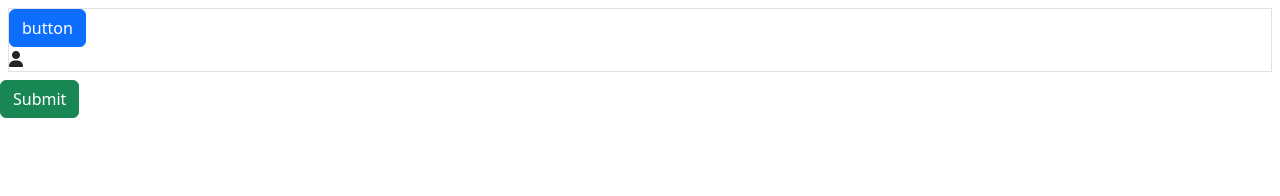
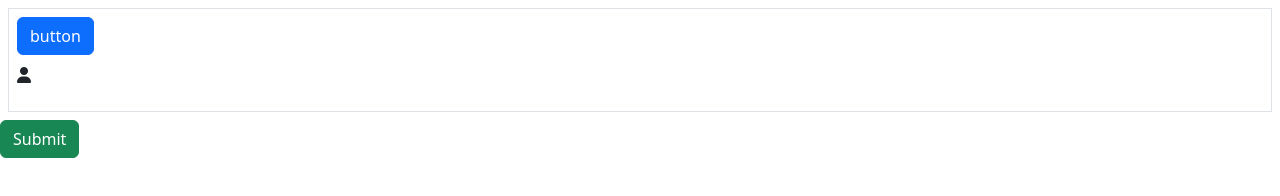
Before and after one commit to birawakaca/profile, a plain HTML site: page index.html in a window 1280 px wide. Drawn offline with nearby package versions, Linux system fonts and the light colour scheme.

Commit message:
Update index.html

```diff
--- a/index.html
+++ b/index.html
@@ -9,9 +9,11 @@
   <script src="https://cdn.jsdelivr.net/npm/bootstrap@5.2.3/dist/js/bootstrap.bundle.min.js" integrity="sha384-kenU1KFdBIe4zVF0s0G1M5b4hcpxyD9F7jL+jjXkk+Q2h455rYXK/7HAuoJl+0I4" crossorigin="anonymous"></script>
 </head>
 <body>
-  <div class="m-2 border">
+  <div class="m-2 p-2 border radius">
   <button class="btn btn-primary" type="button">button</button>
-    <div class=""><i class="fa-solid fa-user"></i></div>
+    <div class="mt-2">
+      <p><i class="fa-solid fa-user"></i></p>
+    </div>
   </div>
 
   <button class="btn btn-success" type="button">Submit</button>
```
